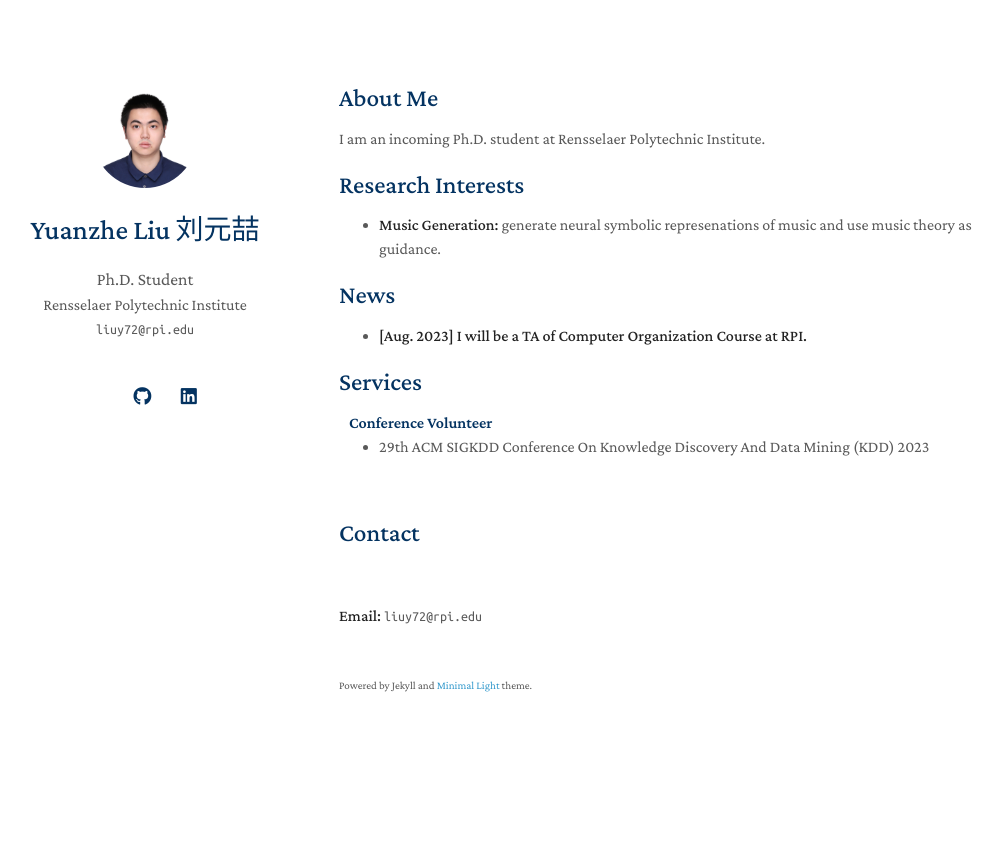
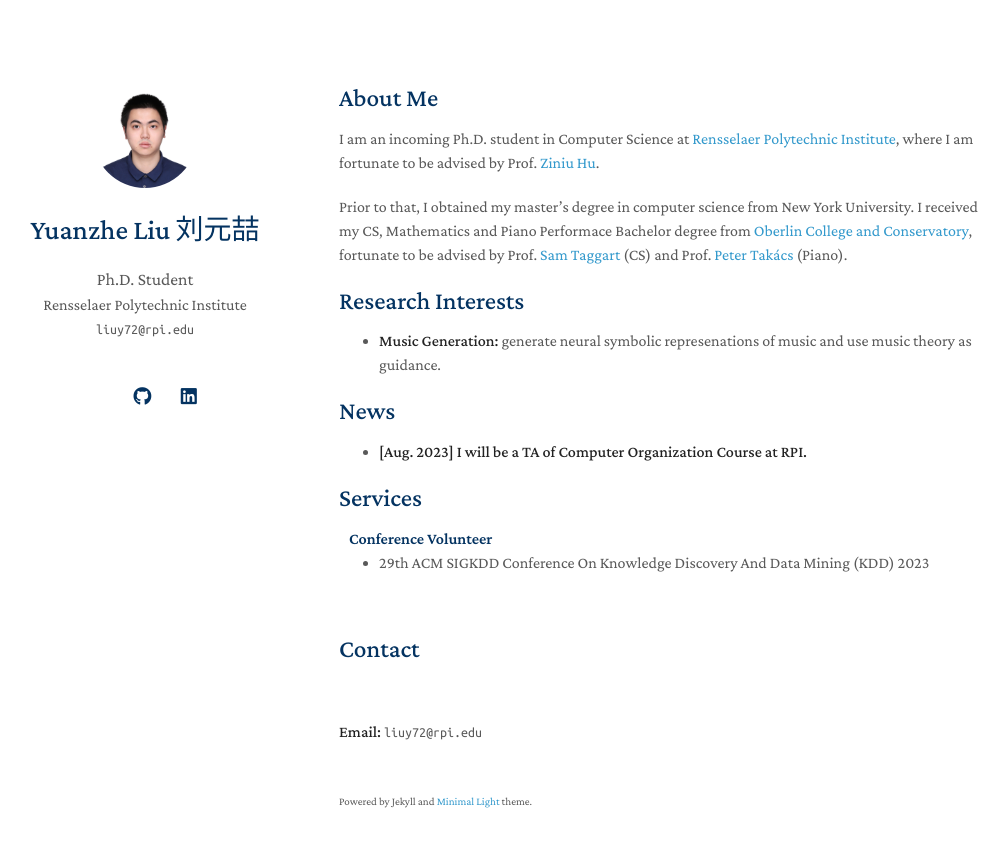
Before and after one commit to ggflow123/ggflow123.github.io, a Jekyll site: the page built from index.md, in a window 1280 px wide. Shown: the top 847 px of the page, without its empty margins (131-1139 px from the left). Built offline with Jekyll 4.4.1, drawn with Linux system fonts in a browser that asks for light colours; nearby versions of some CDN libraries; a style sheet for code colours, icons or effects is not loaded.

Commit message:
Index.md

```diff
--- a/index.md
+++ b/index.md
@@ -5,7 +5,9 @@ layout: homepage
 
 ## About Me
 
-I am an incoming Ph.D. student at Rensselaer Polytechnic Institute.
+I am an incoming Ph.D. student in Computer Science at [Rensselaer Polytechnic Institute](https://science.rpi.edu/computer-science), where I am fortunate to be advised by Prof. [Ziniu Hu](https://acbull.github.io).
+
+Prior to that, I obtained my master's degree in computer science from New York University. I received my CS, Mathematics and Piano Performace Bachelor degree from [Oberlin College and Conservatory](https://www.oberlin.edu), fortunate to be advised by Prof. [Sam Taggart](http://samueltaggart.com) (CS) and Prof. [Peter Takács](https://www.oberlin.edu/peter-takacs) (Piano).
 
 ## Research Interests
 
```
